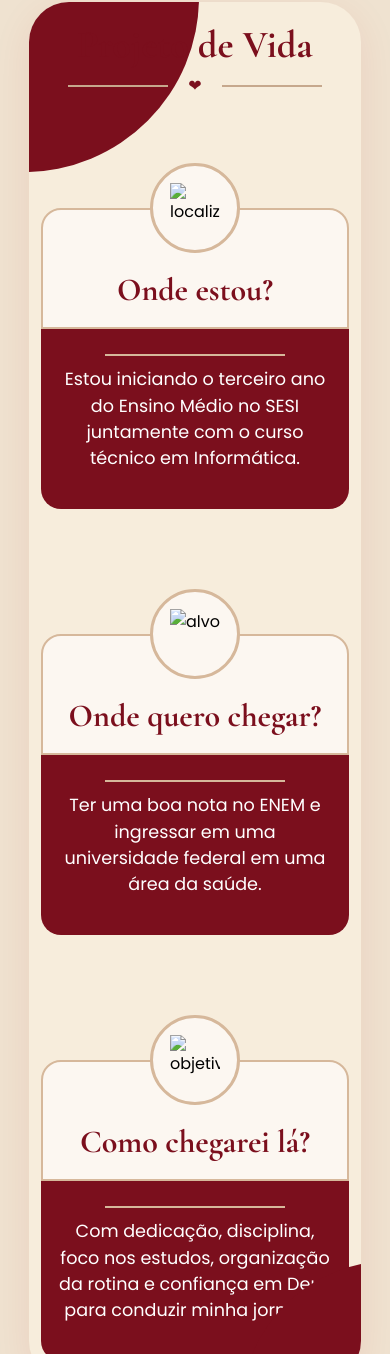
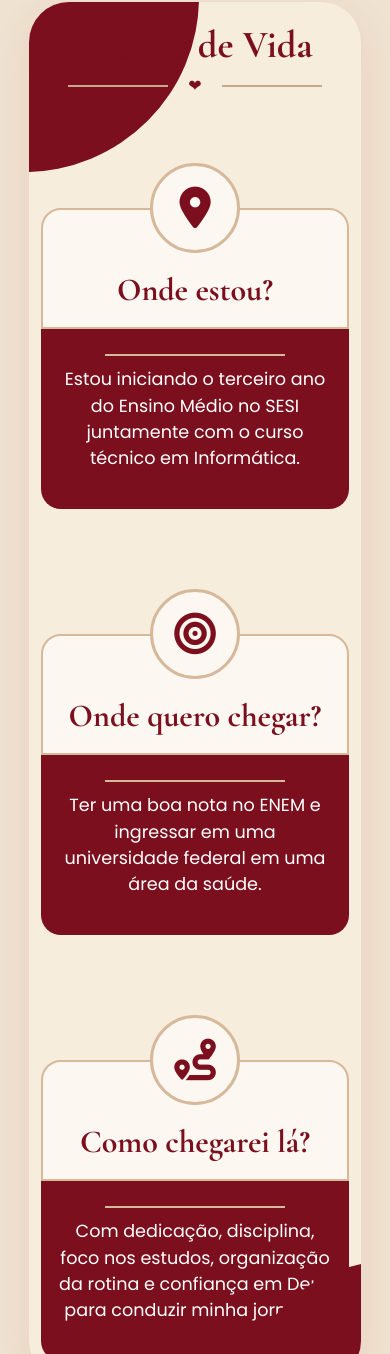
Before and after one commit to juliassilva25-pixel/JULIA-PORT, a website: page projetovida.html in a window 390 px wide. Shown: the part 48-1402 px from the top of the page. Drawn offline with nearby package versions, Linux system fonts and the light colour scheme.

Commit message:
atualizacao 20.0

```diff
--- a/projdevida.css
+++ b/projdevida.css
@@ -104,6 +104,10 @@ h1{
     width:60px;
     height:60px;
     object-fit:contain;
+}
+.icone i{
+    font-size:3.2rem;
+    color:#7b0f1d;
 }
 
 .card h2{
@@ -227,4 +231,8 @@ h1{
         width:50px;
         height:50px;
     }
+
+    .icone i{
+        font-size:2.6rem;
+    }
 }
--- a/projetovida.html
+++ b/projetovida.html
@@ -13,7 +13,7 @@
 
 <link rel="stylesheet" href="./projdevida.css">
 
-<script src="https://kit.fontawesome.com/4a8b8f9c6f.js" crossorigin="anonymous"></script>
+<link rel="stylesheet" href="https://cdnjs.cloudflare.com/ajax/libs/font-awesome/6.5.1/css/all.min.css">
 
 </head>
 <body>
@@ -33,7 +33,7 @@
         <div class="card">
 
             <div class="icone">
-                <img src="./IMG PORTIFÓLIO/localizacao.png" alt="localização">
+                <i class="fa-solid fa-location-dot"></i>
             </div>
 
             <h2>Onde estou?</h2>
@@ -53,7 +53,7 @@
         <div class="card">
 
             <div class="icone">
-                <img src="./IMG PORTIFÓLIO/alvo.png" alt="alvo">
+                <i class="fa-solid fa-bullseye"></i>
             </div>
 
             <h2>Onde quero chegar?</h2>
@@ -73,7 +73,7 @@
         <div class="card">
 
             <div class="icone">
-                <img src="./IMG PORTIFÓLIO/objetivo.png" alt="objetivo">
+                <i class="fa-solid fa-route"></i>
             </div>
 
             <h2>Como chegarei lá?</h2>
```
